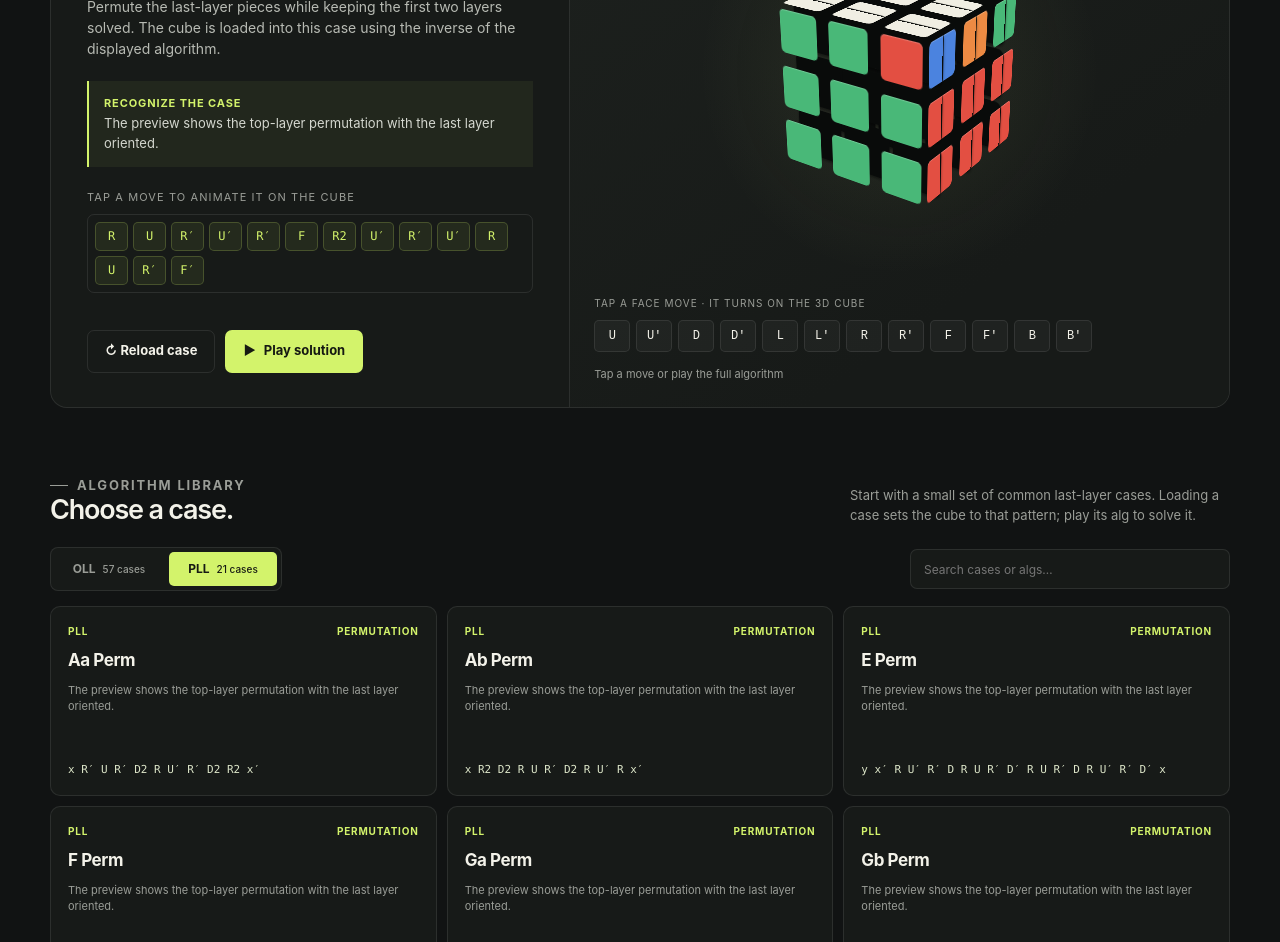
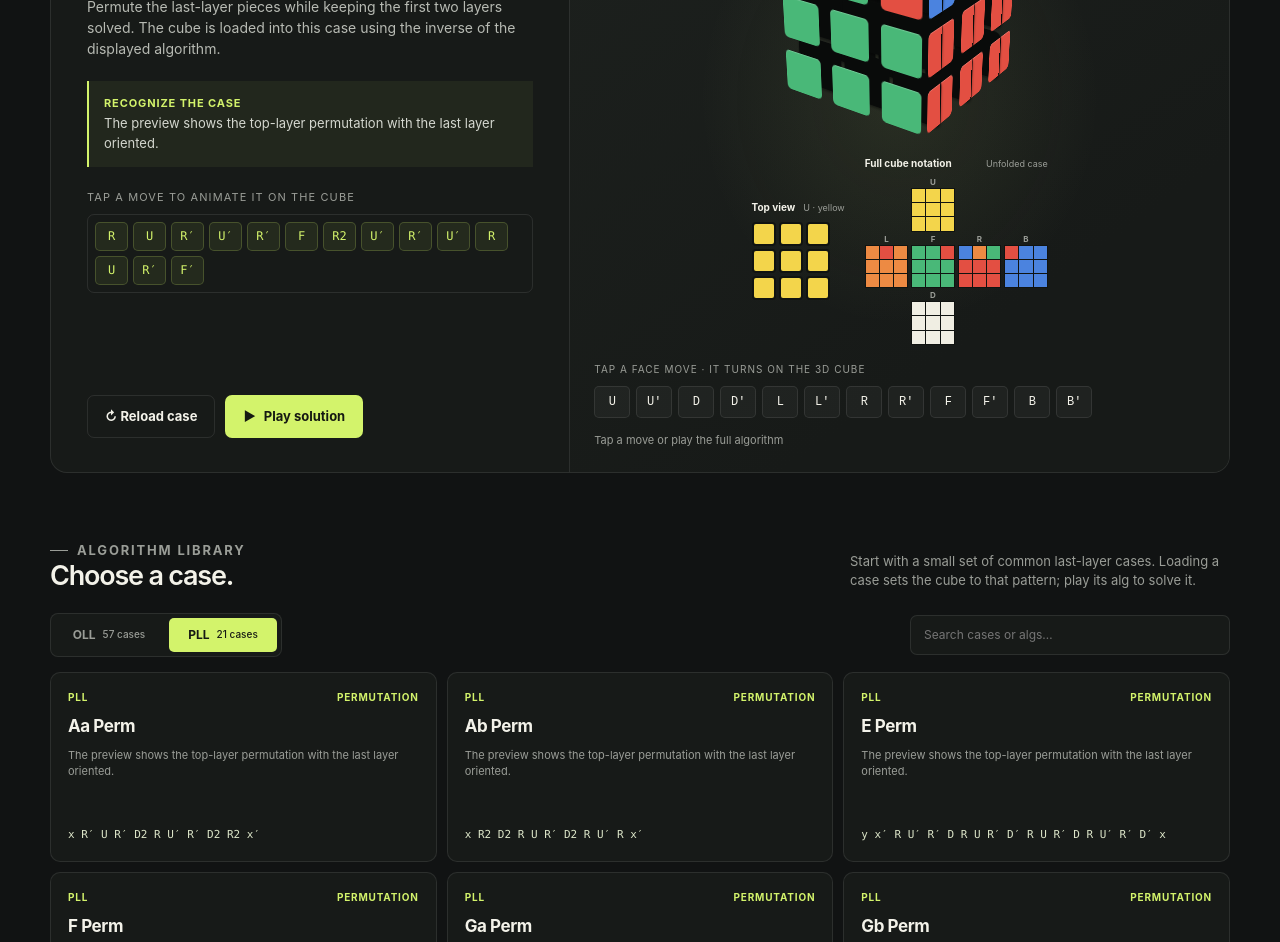
Before and after one commit to siqiwang-murphy/cubing, a plain HTML site: page index.html in a window 1280 px wide. Shown: the part 573-1515 px from the top of the page. Drawn offline with Linux system fonts and the light colour scheme.

Commit message:
first page

```diff
--- a/index.html
+++ b/index.html
@@ -57,6 +57,16 @@
                         <div class="cube-root" id="cube-root"></div>
                     </div>
                 </div>
+                <div class="cube-view-reference">
+                    <div class="top-face-view">
+                        <div class="view-label"><strong>Top view</strong><span>U · yellow</span></div>
+                        <div class="top-face-grid" id="top-face-grid" role="img" aria-label="Top face sticker pattern"></div>
+                    </div>
+                    <div class="notation-net-view">
+                        <div class="view-label"><strong>Full cube notation</strong><span>Unfolded case</span></div>
+                        <div class="cube-net" id="cube-net" role="img" aria-label="Unfolded cube with all six face notations"></div>
+                    </div>
+                </div>
                 <div class="cube-panel-bottom">
                     <div class="move-toolbar" aria-label="Turn a face">
                         <span class="toolbar-label">Tap a face move · it turns on the 3D cube</span>
--- a/script.js
+++ b/script.js
@@ -1,7 +1,7 @@
 (() => {
     const faces = {
-        U: { axis: "y", sign: 1, color: "#f0eee3" },
-        D: { axis: "y", sign: -1, color: "#f3d54b" },
+        U: { axis: "y", sign: 1, color: "#f3d54b" },
+        D: { axis: "y", sign: -1, color: "#f0eee3" },
         R: { axis: "x", sign: 1, color: "#e34f42" },
         L: { axis: "x", sign: -1, color: "#ed8a43" },
         F: { axis: "z", sign: 1, color: "#49b878" },
@@ -188,6 +188,66 @@ R U R' U' M' U R U' r'
         }
     }
 
+    function renderCubeViews() {
+        function positionFor(face, row, column) {
+            if (face === "U") return { x: column - 1, y: 1, z: row - 1 };
+            if (face === "D") return { x: column - 1, y: -1, z: 1 - row };
+            if (face === "F") return { x: column - 1, y: 1 - row, z: 1 };
+            if (face === "B") return { x: 1 - column, y: 1 - row, z: -1 };
+            if (face === "R") return { x: 1, y: 1 - row, z: 1 - column };
+            return { x: -1, y: 1 - row, z: column - 1 };
+        }
+
+        function colorAt(face, row, column) {
+            const position = positionFor(face, row, column);
+            const cubie = cubies.find(item => item.x === position.x && item.y === position.y && item.z === position.z);
+            return cubie && cubie.stickers[face] ? cubie.stickers[face] : "#303632";
+        }
+
+        const topGrid = document.getElementById("top-face-grid");
+        topGrid.replaceChildren();
+        for (let row = 0; row < 3; row++) {
+            for (let column = 0; column < 3; column++) {
+                const sticker = document.createElement("i");
+                sticker.className = "top-facelet";
+                sticker.style.backgroundColor = colorAt("U", row, column);
+                topGrid.appendChild(sticker);
+            }
+        }
+
+        const net = document.getElementById("cube-net");
+        net.replaceChildren();
+        const layout = {
+            U: [1, 2], L: [2, 1], F: [2, 2],
+            R: [2, 3], B: [2, 4], D: [3, 2]
+        };
+        for (const face of ["U", "L", "F", "R", "B", "D"]) {
+            const faceView = document.createElement("div");
+            faceView.className = "net-face";
+            faceView.style.gridRow = layout[face][0];
+            faceView.style.gridColumn = layout[face][1];
+            faceView.title = `${face} · ${faceNames[face].name}`;
+
+            const label = document.createElement("span");
+            label.className = "net-face-label";
+            label.textContent = face;
+            faceView.appendChild(label);
+
+            const faceGrid = document.createElement("span");
+            faceGrid.className = "net-face-grid";
+            for (let row = 0; row < 3; row++) {
+                for (let column = 0; column < 3; column++) {
+                    const sticker = document.createElement("i");
+                    sticker.className = "net-facelet";
+                    sticker.style.backgroundColor = colorAt(face, row, column);
+                    faceGrid.appendChild(sticker);
+                }
+            }
+            faceView.appendChild(faceGrid);
+            net.appendChild(faceView);
+        }
+    }
+
     function rotateVector(vector, axis, quarterTurns) {
         let [x, y, z] = vector;
         const turns = ((quarterTurns % 4) + 4) % 4;
@@ -288,6 +348,7 @@ R U R' U' M' U R U' r'
         cubeRoot.replaceChildren();
         makeCube();
         inverseAlgorithm(caseItem.algorithm).forEach(applyMoveToState);
+        renderCubeViews();
         renderCase(caseItem);
         cubeStatus.textContent = `${caseItem.name} case loaded`;
     }
@@ -332,6 +393,7 @@ R U R' U' M' U R U' r'
                 drawCubie(cubie);
             });
             layer.remove();
+            renderCubeViews();
             cubeStatus.textContent = moveQueue.length ? "Next move…" : "Ready to explore";
             busy = false;
             if (pendingCase) {
--- a/styles.css
+++ b/styles.css
@@ -202,14 +202,26 @@
         .sticker-L { transform: rotateY(-90deg) translateZ(calc(var(--piece) / 2 - 1px)); }
         .sticker-F { transform: translateZ(calc(var(--piece) / 2 - 1px)); }
         .sticker-B { transform: rotateY(180deg) translateZ(calc(var(--piece) / 2 - 1px)); }
-        .sticker.U { background: #f0eee3; }
-        .sticker.D { background: #f3d54b; }
+        .sticker.U { background: #f3d54b; }
+        .sticker.D { background: #f0eee3; }
         .sticker.R { background: #e34f42; }
         .sticker.L { background: #ed8a43; }
         .sticker.F { background: #49b878; }
         .sticker.B { background: #4b83df; }
         @keyframes float { 0%, 100% { translate: 0 0; } 50% { translate: 0 -7px; } }
         .cube-panel-bottom { position: relative; z-index: 1; }
+        .cube-view-reference { display: flex; align-items: center; justify-content: center; gap: 20px; padding: 0 0 17px; }
+        .top-face-view, .notation-net-view { min-width: 0; }
+        .view-label { margin-bottom: 7px; display: flex; align-items: baseline; justify-content: space-between; gap: 8px; }
+        .view-label strong { color: var(--ink); font-size: 10px; font-weight: 650; }
+        .view-label span { color: var(--muted); font-size: 9px; }
+        .top-face-grid { width: 78px; display: grid; grid-template-columns: repeat(3, 1fr); gap: 3px; }
+        .top-facelet { aspect-ratio: 1; border: 2px solid #101311; border-radius: 4px; background: #303632; }
+        .cube-net { width: 183px; display: grid; grid-template-columns: repeat(4, minmax(0, 1fr)); grid-template-rows: repeat(3, auto); gap: 3px; }
+        .net-face { min-width: 0; }
+        .net-face-label { margin-bottom: 2px; display: block; color: var(--muted); font-size: 8px; font-weight: 700; line-height: 1; text-align: center; }
+        .net-face-grid { display: grid; grid-template-columns: repeat(3, 1fr); gap: 1px; border: 1px solid #101311; background: #101311; }
+        .net-facelet { aspect-ratio: 1; background: #303632; }
         .move-toolbar { display: flex; flex-wrap: wrap; align-items: center; gap: 6px; }
         .toolbar-label { width: 100%; margin-bottom: 3px; color: var(--muted); font-size: 10px; letter-spacing: .1em; text-transform: uppercase; }
         .move-button {
@@ -359,8 +371,8 @@
         .mini-cube[data-face="R"] { --aim-y: -90deg; }
         .mini-cube[data-face="L"] { --aim-y: 90deg; }
         .mini-cube[data-face="B"] { --aim-y: 180deg; }
-        .mini-cube[data-face="U"] .mini-face-U { background: #f0eee3; }
-        .mini-cube[data-face="D"] .mini-face-D { background: #f3d54b; }
+        .mini-cube[data-face="U"] .mini-face-U { background: #f3d54b; }
+        .mini-cube[data-face="D"] .mini-face-D { background: #f0eee3; }
         .mini-cube[data-face="R"] .mini-face-R { background: #e34f42; }
         .mini-cube[data-face="L"] .mini-face-L { background: #ed8a43; }
         .mini-cube[data-face="F"] .mini-face-F { background: #49b878; }
@@ -412,6 +424,7 @@
             .lesson-panel { min-height: 450px; padding: 28px; }
             .cube-panel { min-height: 510px; border-top: 1px solid var(--line); border-left: 0; }
             .cube-stage { min-height: 320px; }
+            .cube-view-reference { justify-content: flex-start; }
             .section-heading { align-items: flex-start; flex-direction: column; }
             .case-grid { grid-template-columns: repeat(2, minmax(0, 1fr)); }
         }
@@ -428,6 +441,7 @@
             .lesson-content { padding-top: 27px; }
             .cube-panel { min-height: 470px; padding: 19px; }
             .cube-stage { min-height: 280px; }
+            .cube-view-reference { flex-wrap: wrap; gap: 14px; }
             .library-tools { align-items: stretch; flex-direction: column; gap: 10px; }
             .case-tabs { align-self: flex-start; }
             .case-search input { width: 100%; }
```
